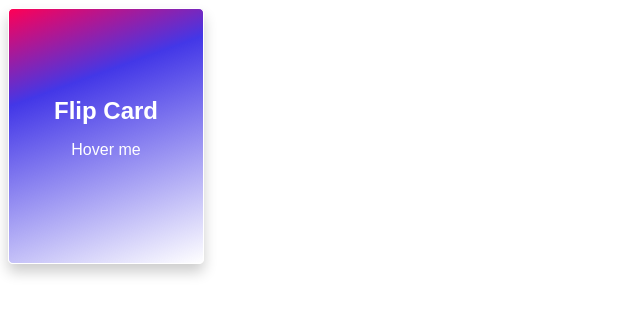
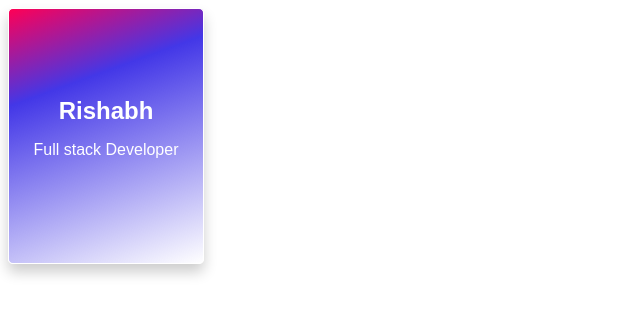
Before and after one commit to Rish251607/FlipCard, a plain HTML site: page index.html in a window 1280 px wide. Shown: the whole page, without its empty margins (0-640 px from the left). Drawn offline with Linux system fonts and the light colour scheme.

Commit message:
UPDATED CONTENT

```diff
--- a/index.html
+++ b/index.html
@@ -14,12 +14,12 @@
     <div class="flip-card">
         <div class="flip-card-inner">
             <div class="flip-card-front">
-                <p class="title">Flip Card</p>
-                <p>Hover me</p>
+                <p class="title">Rishabh</p>
+                <p>Full stack Developer</p>
             </div>
             <div class="flip-card-back">
-                <p class="title">Back</p>
-                <p>Leave me</p>
+                <p class="title">Languages Known</p>
+                <p>HTML,CSS,JS and PHP</p>
             </div>
         </div>
     </div>
```
